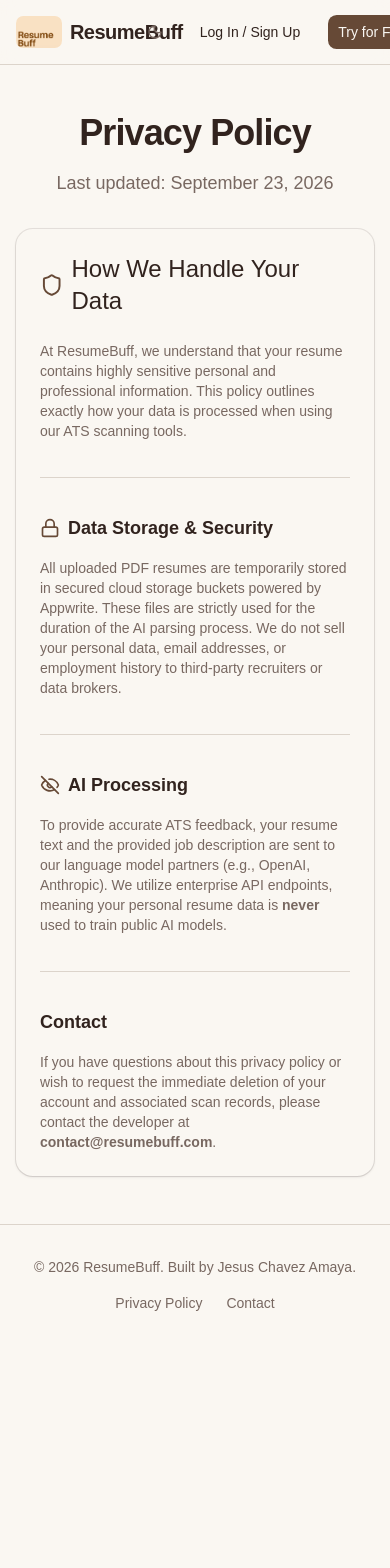
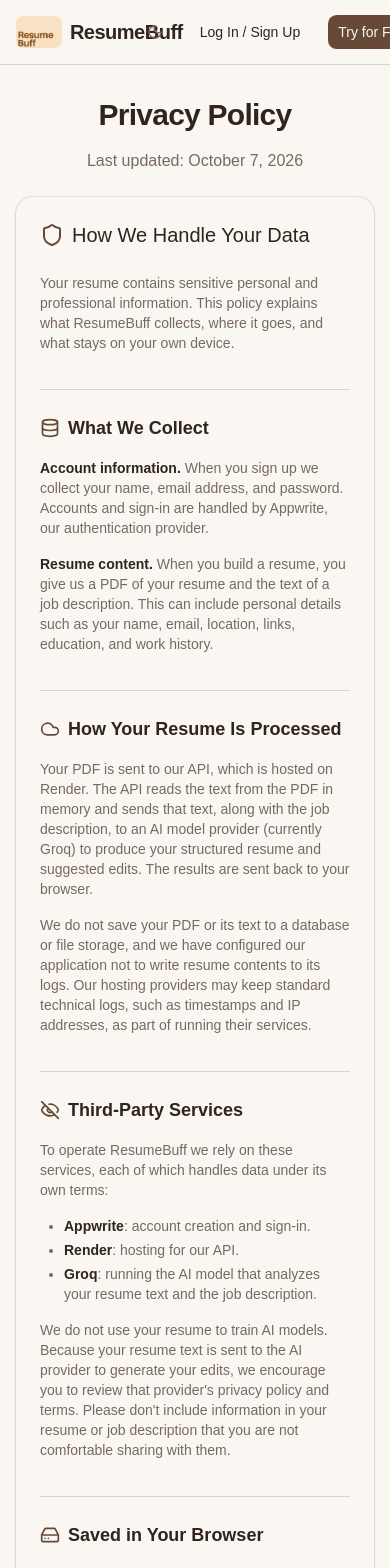
Before and after one commit to jchavezama/ResumeBuff, a React (Vite) app in the folder ats-scanner-ui/: page /privacy in a window 390 px wide. Shown: the top 1568 px of the page. Before the commit the page ends 1345 px from the top, so only its background shows below. Built offline with nearby package versions, Linux system fonts and the light colour scheme; no server answers.

Commit message:
Update copy and privacy policy, mobile polish, scrub resume text from logs

```diff
--- a/ats-scanner-ui/src/pages/Login.tsx
+++ b/ats-scanner-ui/src/pages/Login.tsx
@@ -32,7 +32,6 @@
 
       // 3. Redirect them to the tool upon success
       navigate("/scanner");
-
     } catch (error: any) {
       console.error("Authentication failed:", error);
       setErrorMsg(error.message || "An error occurred during authentication.");
@@ -42,15 +41,15 @@
   };
 
   return (
-    <div className="flex-grow flex items-center justify-center p-4">
+    <div className="flex-grow flex items-center justify-center px-4 py-8 sm:py-12">
       <Card className="w-full max-w-md shadow-lg border-primary/10">
         <CardHeader className="space-y-2 text-center">
-          <CardTitle className="text-3xl font-bold tracking-tight">
+          <CardTitle className="text-2xl sm:text-3xl font-bold tracking-tight">
             {isSignUp ? "Create an account" : "Welcome back"}
           </CardTitle>
           <CardDescription>
             {isSignUp
-              ? "Sign up to start bypassing ATS filters."
+              ? "Sign up to build your ATS-friendly resume."
               : "Enter your email to sign in to your account."}
           </CardDescription>
         </CardHeader>
@@ -58,16 +57,24 @@
         <form onSubmit={handleAuth}>
           <CardContent className="space-y-4">
             {errorMsg && (
-              <div className="p-3 text-sm text-red-600 bg-red-500/10 border border-red-500/20 rounded-md">
+              <div
+                role="alert"
+                className="p-3 text-sm text-red-600 bg-red-500/10 border border-red-500/20 rounded-md"
+              >
                 {errorMsg}
               </div>
             )}
 
             {isSignUp && (
               <div className="space-y-2">
-                <label className="text-sm font-medium">Full Name</label>
+                <label htmlFor="name" className="text-sm font-medium">
+                  Full Name
+                </label>
                 <Input
-                  placeholder="John Lenning"
+                  id="name"
+                  name="name"
+                  autoComplete="name"
+                  placeholder="Jane Doe"
                   value={name}
                   onChange={(e) => setName(e.target.value)}
                   required={isSignUp}
@@ -76,9 +83,15 @@
             )}
 
             <div className="space-y-2">
-              <label className="text-sm font-medium">Email</label>
+              <label htmlFor="email" className="text-sm font-medium">
+                Email
+              </label>
               <Input
+                id="email"
+                name="email"
                 type="email"
+                autoComplete="email"
+                inputMode="email"
                 placeholder="m@example.com"
                 value={email}
                 onChange={(e) => setEmail(e.target.value)}
@@ -87,23 +100,27 @@
             </div>
 
             <div className="space-y-2">
-              <label className="text-sm font-medium">Password</label>
+              <label htmlFor="password" className="text-sm font-medium">
+                Password
+              </label>
               <Input
+                id="password"
+                name="password"
                 type="password"
+                autoComplete={isSignUp ? "new-password" : "current-password"}
                 placeholder="••••••••"
                 value={password}
                 onChange={(e) => setPassword(e.target.value)}
                 required
                 minLength={8}
               />
+              {isSignUp && <p className="text-xs text-muted-foreground">Use at least 8 characters.</p>}
             </div>
           </CardContent>
 
           <CardFooter className="flex flex-col space-y-4 pt-2">
-            <Button className="w-full" type="submit" disabled={isLoading}>
-              {isLoading
-                ? "Authenticating..."
-                : (isSignUp ? "Sign Up" : "Log In")}
+            <Button className="w-full h-11" type="submit" disabled={isLoading}>
+              {isLoading ? "Authenticating..." : isSignUp ? "Sign Up" : "Log In"}
             </Button>
 
             <button
@@ -112,11 +129,9 @@
                 setIsSignUp(!isSignUp);
                 setErrorMsg("");
               }}
-              className="text-sm text-muted-foreground hover:text-primary transition-colors"
+              className="text-sm text-muted-foreground hover:text-primary transition-colors py-2"
             >
-              {isSignUp
-                ? "Already have an account? Log in."
-                : "Don't have an account? Sign up."}
+              {isSignUp ? "Already have an account? Log in." : "Don't have an account? Sign up."}
             </button>
           </CardFooter>
         </form>
--- a/ats-scanner-ui/src/pages/Privacy.tsx
+++ b/ats-scanner-ui/src/pages/Privacy.tsx
@@ -1,62 +1,164 @@
+import type { ReactNode } from "react";
+import type { LucideIcon } from "lucide-react";
 import { Card, CardContent, CardHeader, CardTitle } from "@/components/ui/card";
 import { Separator } from "@/components/ui/separator";
-import { Shield, Lock, EyeOff } from "lucide-react";
+import { Shield, Database, Cloud, EyeOff, HardDrive, Trash2 } from "lucide-react";
+
+const CONTACT_EMAIL = "contact@resumebuff.com";
+
+interface Section {
+  icon: LucideIcon;
+  title: string;
+  body: ReactNode;
+}
+
+const sections: Section[] = [
+  {
+    icon: Database,
+    title: "What We Collect",
+    body: (
+      <>
+        <p>
+          <strong className="text-foreground">Account information.</strong> When you sign up we collect your name,
+          email address, and password. Accounts and sign-in are handled by Appwrite, our authentication provider.
+        </p>
+        <p>
+          <strong className="text-foreground">Resume content.</strong> When you build a resume, you give us a PDF of
+          your resume and the text of a job description. This can include personal details such as your name, email,
+          location, links, education, and work history.
+        </p>
+      </>
+    ),
+  },
+  {
+    icon: Cloud,
+    title: "How Your Resume Is Processed",
+    body: (
+      <>
+        <p>
+          Your PDF is sent to our API, which is hosted on Render. The API reads the text from the PDF in memory and
+          sends that text, along with the job description, to an AI model provider (currently Groq) to produce your
+          structured resume and suggested edits. The results are sent back to your browser.
+        </p>
+        <p>
+          We do not save your PDF or its text to a database or file storage, and we have configured our application not
+          to write resume contents to its logs. Our hosting providers may keep standard technical logs, such as
+          timestamps and IP addresses, as part of running their services.
+        </p>
+      </>
+    ),
+  },
+  {
+    icon: EyeOff,
+    title: "Third-Party Services",
+    body: (
+      <>
+        <p>To operate ResumeBuff we rely on these services, each of which handles data under its own terms:</p>
+        <ul className="list-disc pl-6 space-y-1">
+          <li>
+            <strong className="text-foreground">Appwrite</strong>: account creation and sign-in.
+          </li>
+          <li>
+            <strong className="text-foreground">Render</strong>: hosting for our API.
+          </li>
+          <li>
+            <strong className="text-foreground">Groq</strong>: running the AI model that analyzes your resume text and
+            the job description.
+          </li>
+        </ul>
+        <p>
+          We do not use your resume to train AI models. Because your resume text is sent to the AI provider to generate
+          your edits, we encourage you to review that provider&apos;s privacy policy and terms. Please don&apos;t include
+          information in your resume or job description that you are not comfortable sharing with them.
+        </p>
+      </>
+    ),
+  },
+  {
+    icon: HardDrive,
+    title: "Saved in Your Browser",
+    body: (
+      <>
+        <p>
+          So your work isn&apos;t lost when you sign in or refresh the page, the resume we generate for you, including
+          text taken from your original resume, is saved in your browser&apos;s local storage on your own device. It is
+          not sent anywhere else by this feature.
+        </p>
+        <p>
+          Click &ldquo;Start over with a new resume&rdquo; or clear this site&apos;s data in your browser settings to
+          remove it. If you use a shared or public computer, we recommend doing this when you are finished.
+        </p>
+      </>
+    ),
+  },
+  {
+    icon: Shield,
+    title: "What We Don't Do",
+    body: (
+      <p>
+        We do not sell your personal data, email address, or employment history. We do not share your resume with
+        recruiters, employers, or data brokers, and we do not use your resume for advertising.
+      </p>
+    ),
+  },
+  {
+    icon: Trash2,
+    title: "Retention, Deletion & Contact",
+    body: (
+      <>
+        <p>
+          We keep your account information for as long as your account is open. To delete your account and associated
+          data, or if you have any questions about this policy, email us at{" "}
+          <a
+            href={`mailto:${CONTACT_EMAIL}`}
+            className="font-semibold text-foreground underline underline-offset-4 hover:text-primary"
+          >
+            {CONTACT_EMAIL}
+          </a>
+          .
+        </p>
+        <p>
+          We may update this policy as ResumeBuff changes. When we do, we will change the &ldquo;Last updated&rdquo;
+          date above.
+        </p>
+      </>
+    ),
+  },
+];
 
 export default function Privacy() {
   return (
-    <div className="flex flex-col items-center py-12 px-4">
-      <div className="max-w-4xl w-full space-y-8">
-
+    <div className="flex flex-col items-center py-8 sm:py-12 px-4">
+      <div className="max-w-4xl w-full space-y-6 sm:space-y-8">
         <div className="text-center space-y-4">
-          <h1 className="text-4xl font-extrabold tracking-tight">Privacy Policy</h1>
-          <p className="text-muted-foreground text-lg">
-            Last updated: September 23, 2026
-          </p>
+          <h1 className="text-3xl sm:text-4xl font-extrabold tracking-tight">Privacy Policy</h1>
+          <p className="text-muted-foreground text-base sm:text-lg">Last updated: October 7, 2026</p>
         </div>
 
         <Card className="border-primary/10 shadow-sm">
           <CardHeader>
-            <CardTitle className="text-2xl flex items-center gap-2">
-              <Shield className="h-6 w-6 text-primary" />
+            <CardTitle className="text-xl sm:text-2xl flex items-center gap-2">
+              <Shield className="h-6 w-6 text-primary flex-shrink-0" />
               How We Handle Your Data
             </CardTitle>
           </CardHeader>
           <CardContent className="space-y-6 text-muted-foreground">
             <p>
-              At ResumeBuff, we understand that your resume contains highly sensitive personal and professional information. This policy outlines exactly how your data is processed when using our ATS scanning tools.
+              Your resume contains sensitive personal and professional information. This policy explains what
+              ResumeBuff collects, where it goes, and what stays on your own device.
             </p>
 
+            {sections.map(({ icon: Icon, title, body }) => (
+              <div key={title} className="space-y-6">
                 <Separator />
-
                 <div className="space-y-4">
                   <h3 className="text-lg font-semibold text-foreground flex items-center gap-2">
-                <Lock className="h-5 w-5 text-primary" /> Data Storage & Security
+                    <Icon className="h-5 w-5 text-primary flex-shrink-0" /> {title}
                   </h3>
-              <p>
-                All uploaded PDF resumes are temporarily stored in secured cloud storage buckets powered by Appwrite. These files are strictly used for the duration of the AI parsing process. We do not sell your personal data, email addresses, or employment history to third-party recruiters or data brokers.
-              </p>
+                  <div className="space-y-4">{body}</div>
                 </div>
-
-            <Separator />
-
-            <div className="space-y-4">
-              <h3 className="text-lg font-semibold text-foreground flex items-center gap-2">
-                <EyeOff className="h-5 w-5 text-primary" /> AI Processing
-              </h3>
-              <p>
-                To provide accurate ATS feedback, your resume text and the provided job description are sent to our language model partners (e.g., OpenAI, Anthropic). We utilize enterprise API endpoints, meaning your personal resume data is <strong>never</strong> used to train public AI models.
-              </p>
               </div>
-
-            <Separator />
-
-            <div className="space-y-4">
-              <h3 className="text-lg font-semibold text-foreground">Contact</h3>
-              <p>
-                If you have questions about this privacy policy or wish to request the immediate deletion of your account and associated scan records, please contact the developer at <strong>contact@resumebuff.com</strong>.
-              </p>
-            </div>
-
+            ))}
           </CardContent>
         </Card>
       </div>
```
Also changed, not shown: ats-scanner-ui/src/pages/Home.tsx (+89 -45 lines). Lines whose indentation alone changed are shown as unchanged.
